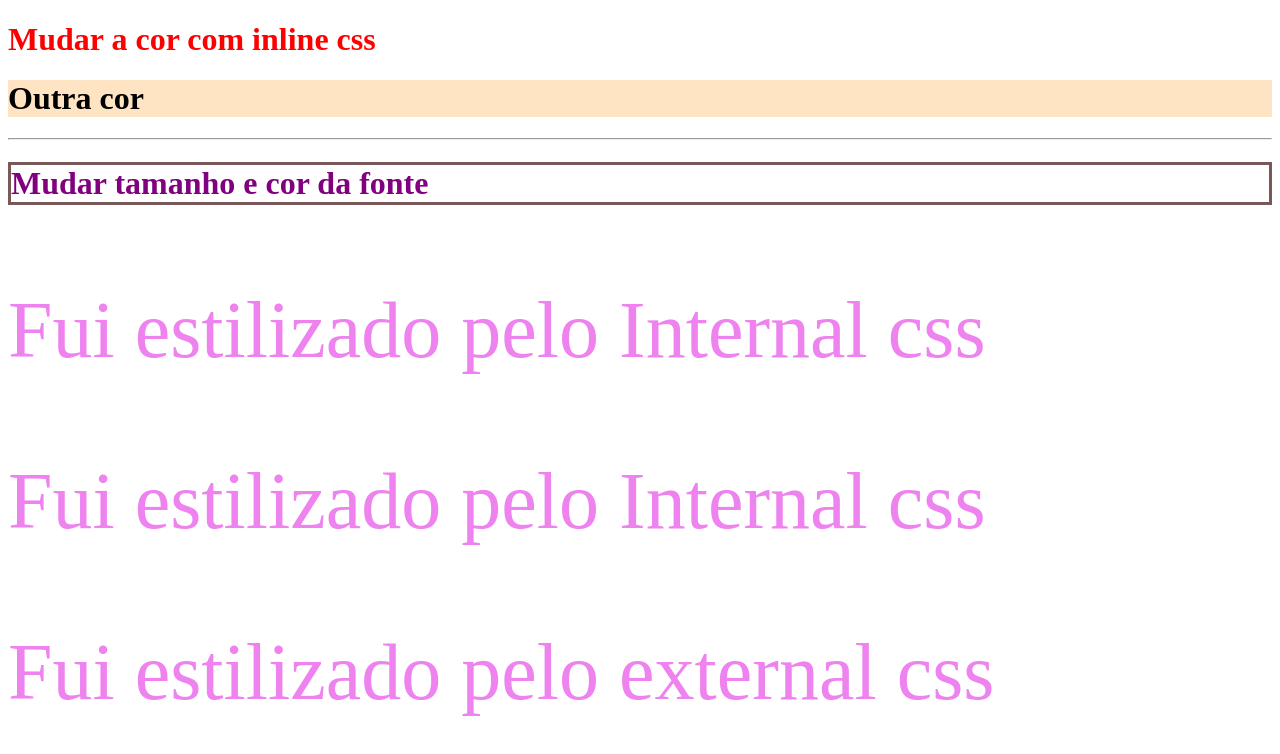
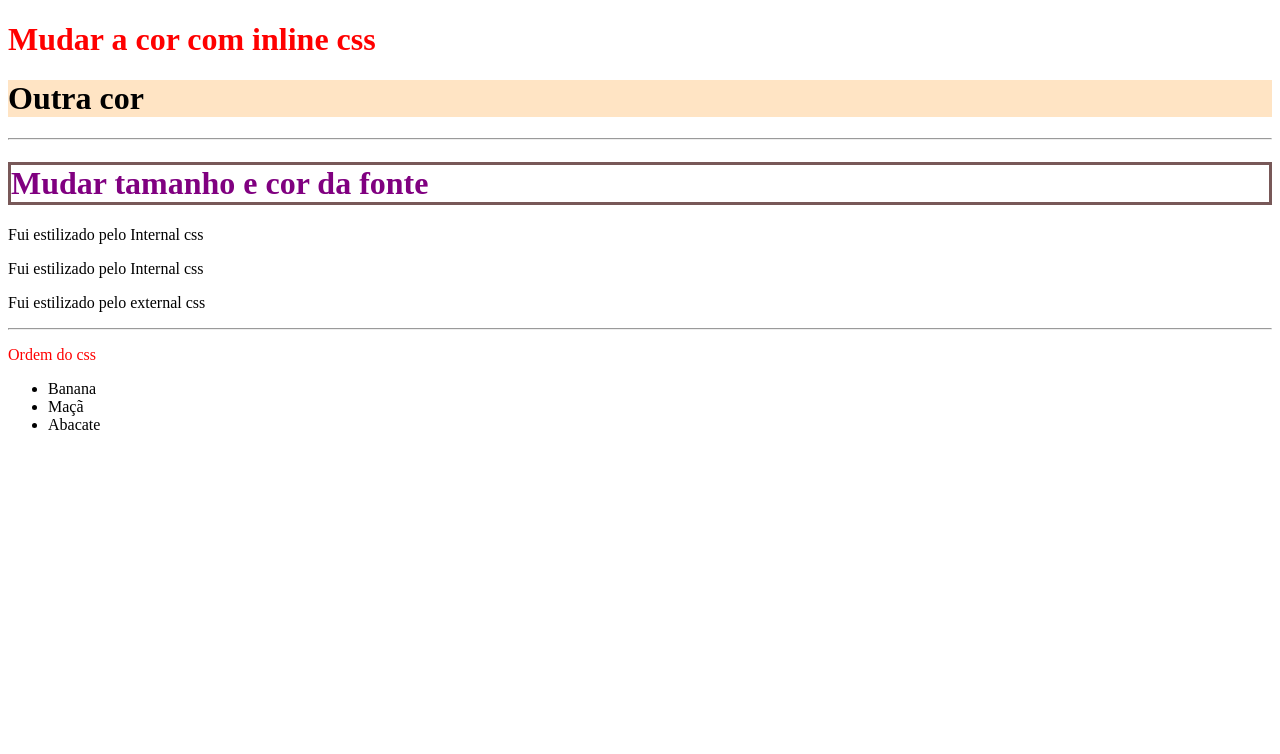
Before and after one commit to gabysenac/11-03-html, a plain HTML site: page 11-03-html/index.html in a window 1280 px wide. Drawn offline with Linux system fonts and the light colour scheme.

Commit message:
05 ordem do css

```diff
--- a/11-03-html/css/style.css
+++ b/11-03-html/css/style.css
@@ -1,9 +1,9 @@
 /* body{
     background-color: aqua;
 } */
-
+/*
 p{
     color: violet;
     font-size: 80px;
 
-}
+} */
--- a/11-03-html/index.html
+++ b/11-03-html/index.html
@@ -28,6 +28,15 @@
 
      <!-- 04 External css -->
      <p> Fui estilizado pelo external css</p>
+      <!-- 05 ordem do css -->
+
+     <hr>
+     <p style="color: red"> Ordem do css </p>
+     <ul>
+        <li> Banana</li>
+        <li> Maçã</li>
+        <li> Abacate</li>
+     </ul>
 
 </body>
 </html>
```
